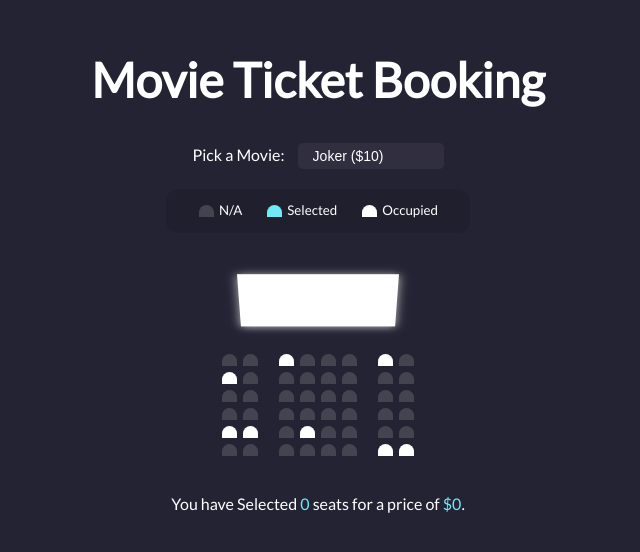
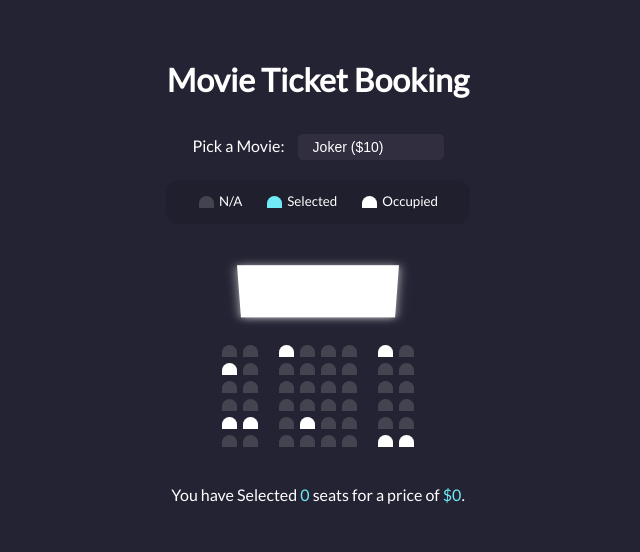
Before and after one commit to shivanshsen7/movie-seat-booking-tm, a plain HTML site: page index.html in a window 1280 px wide. Shown: the part 116-668 px from the top of the page, without its empty margins (322-962 px from the left). Drawn offline with Linux system fonts and the light colour scheme.

Commit message:
h1 font-size reduce

```diff
--- a/index.html
+++ b/index.html
@@ -9,8 +9,8 @@
 </head>
 
 <body>
-    <h1>Movie Ticket Booking</h1>
     <main>
+        <h1>Movie Ticket Booking</h1>
         <div class="movie-container">
             <label for="movie-name">Pick a Movie:</label>
             <select id="movie">
--- a/style.css
+++ b/style.css
@@ -7,6 +7,7 @@
     --seat-selected-color: #6feaf6;
     --seat-occupied-color: #ffffff;
     --screen-color: #ffffff;
+    font-size: 16px;
 }
 
 * {
@@ -28,18 +29,18 @@ body {
 
 }
 
-h1 {
-    margin-bottom: 15px;
-    font-weight: 700;
-    font-size: 48px;
-}
-
-main{
+main {
     display: flex;
     flex-direction: column;
     justify-content: center;
     align-content: center;
     align-items: center;
+}
+
+h1 {
+    margin-bottom: 15px;
+    font-weight: 700;
+    font-size: 2rem;
 }
 
 .movie-container {
@@ -51,6 +52,7 @@ main{
     color: var(--text-color);
     background-color: rgba(94, 93, 112, 0.2);
 }
+
 .movie-container>select {
     font-size: 14px;
     color: var(--text-color);
@@ -144,6 +146,7 @@ main{
 p.text {
     margin: 5px 0;
 }
+
 p.text span {
     color: var(--seat-selected-color);
 }
```
